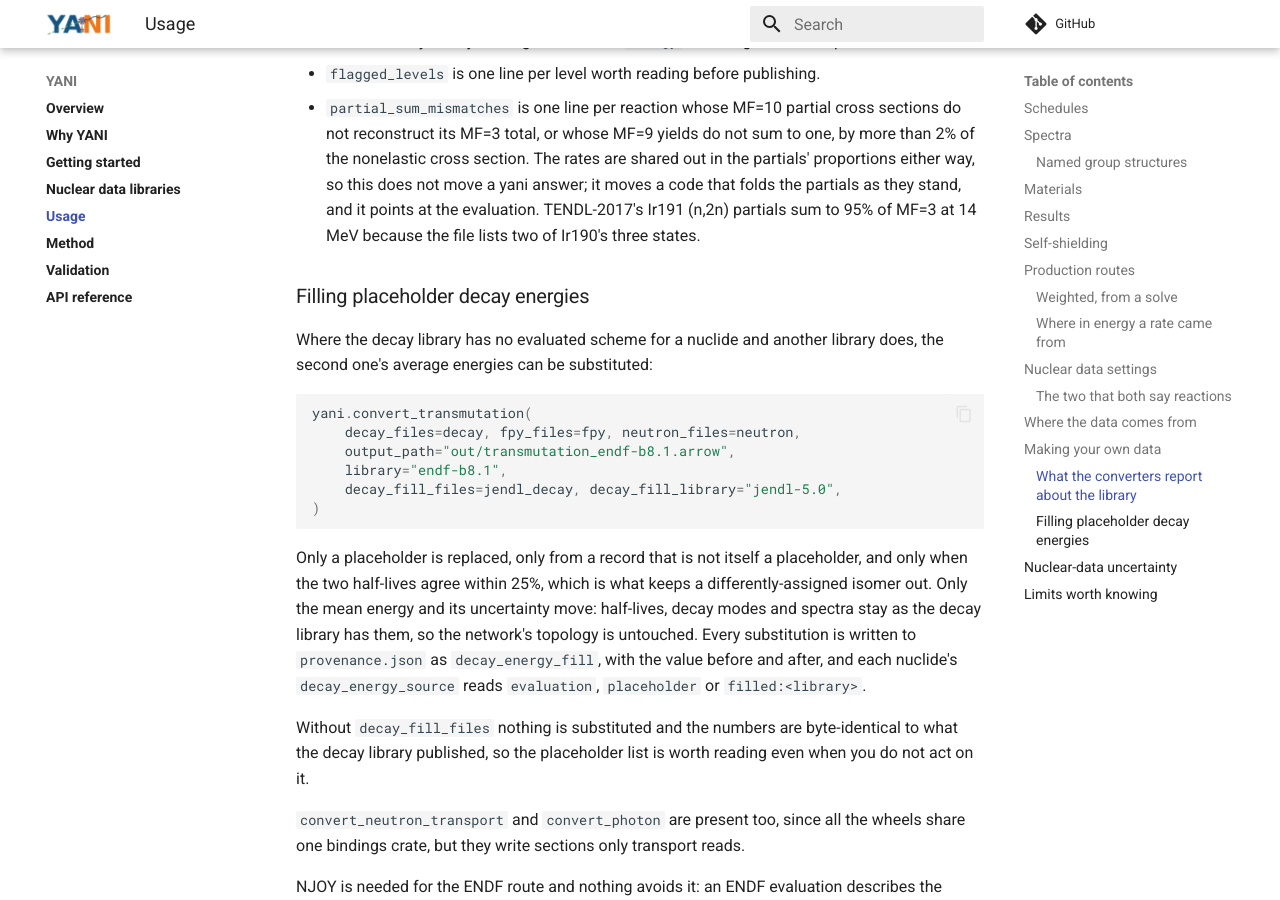
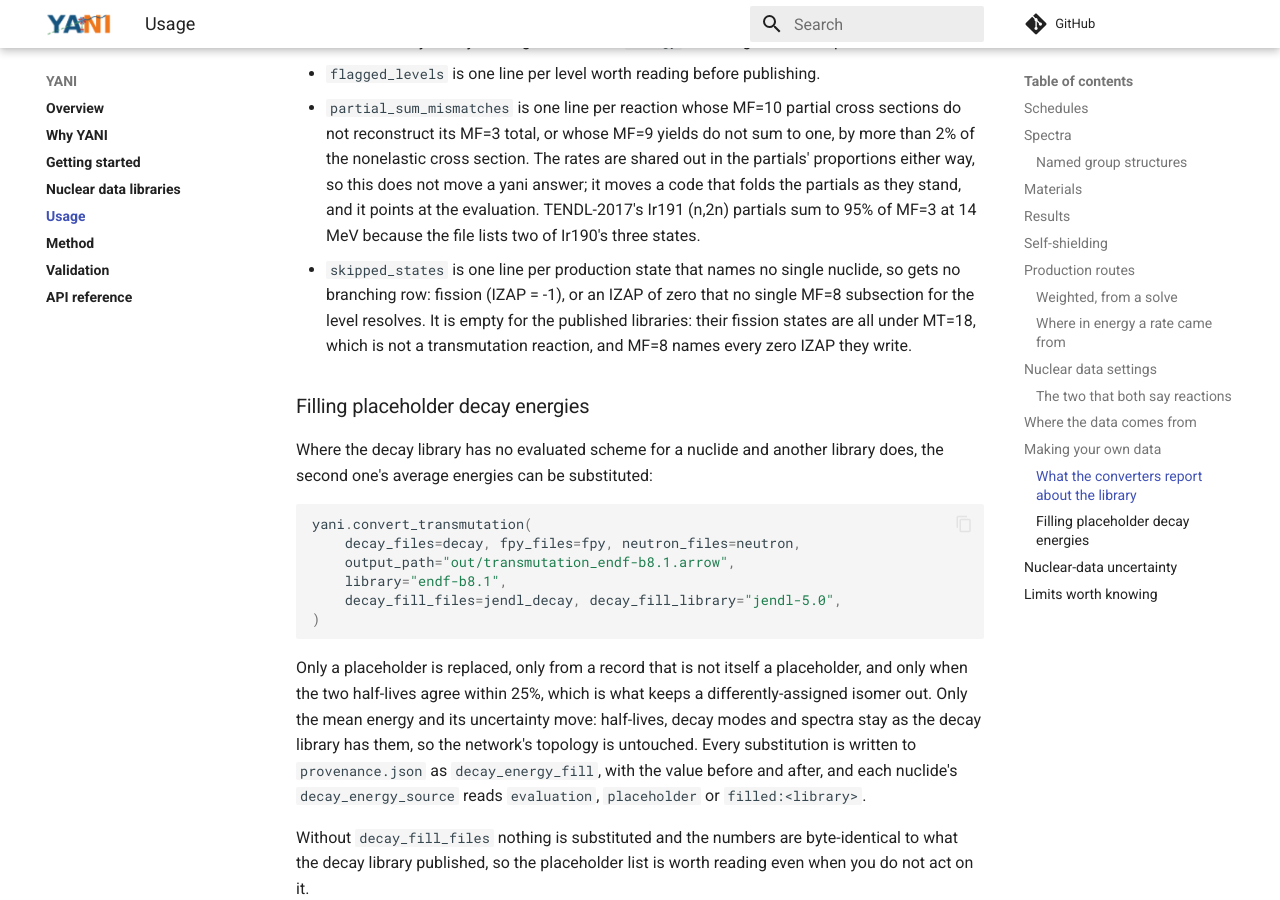
Before and after one commit to fusion-neutronics/yani, an MkDocs documentation site: the page built from docs/usage.md, in a window 1280 px wide and 900 px high, scrolled down 13606 px. Built offline with MkDocs 1.6.1 and Material for MkDocs 9.7.7, drawn with Linux system fonts in a browser that asks for light colours; comment, search, counter and statistics services are not loaded.

Commit message:
Document the skipped_states statistic of convert_branching
convert_branching now also returns skipped_states, one line per production
state naming no single nuclide (fission, or an unresolved zero IZAP). The
list of returned keys in the usage guide did not mention it.

```diff
--- a/docs/usage.md
+++ b/docs/usage.md
@@ -656,6 +656,11 @@ is what decides whether to publish:
   it moves a code that folds the partials as they stand, and it points at the
   evaluation. TENDL-2017's Ir191 (n,2n) partials sum to 95% of MF=3 at 14 MeV
   because the file lists two of Ir190's three states.
+* `skipped_states` is one line per production state that names no single
+  nuclide, so gets no branching row: fission (IZAP = -1), or an IZAP of zero that
+  no single MF=8 subsection for the level resolves. It is empty for the published
+  libraries: their fission states are all under MT=18, which is not a
+  transmutation reaction, and MF=8 names every zero IZAP they write.
 
 ### Filling placeholder decay energies
 
```
